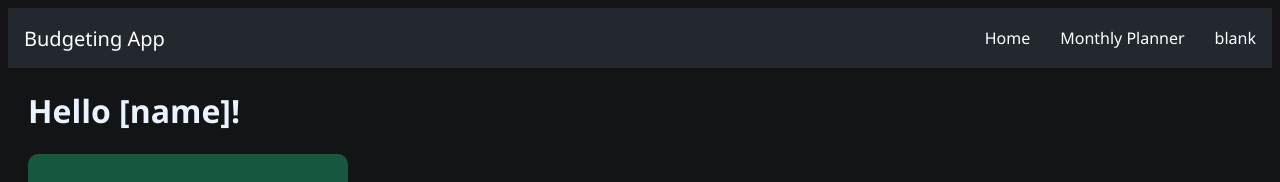
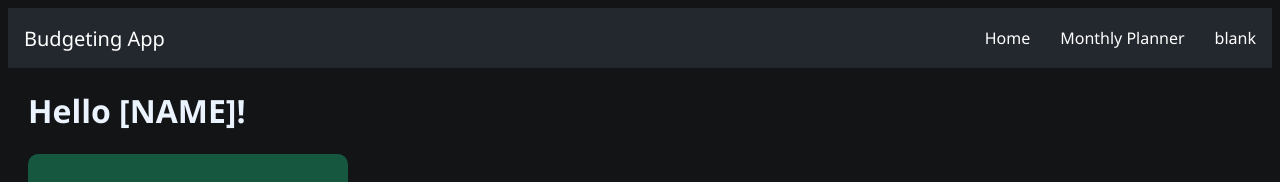
Before and after one commit to RohanManoharan/BudgetingApp, a React (Vite) app: page / in a window 1280 px wide. Shown: the top 182 px of the page. Built offline with nearby package versions, Linux system fonts and the light colour scheme.

Commit message:
login/register

```diff
--- a/src/App.jsx
+++ b/src/App.jsx
@@ -12,7 +12,7 @@ export default function App(){
     <>
     <Navbar/>
 
-    <h1 id="greeting">Hello [name]!</h1>
+    <h1 id="greeting">Hello [NAME]!</h1>
 
     <div id="side-content">
       <div id="money-total" className="module">
```
Also changed, not shown: src/Registration/login.jsx (added), src/Registration/register.jsx (added).
